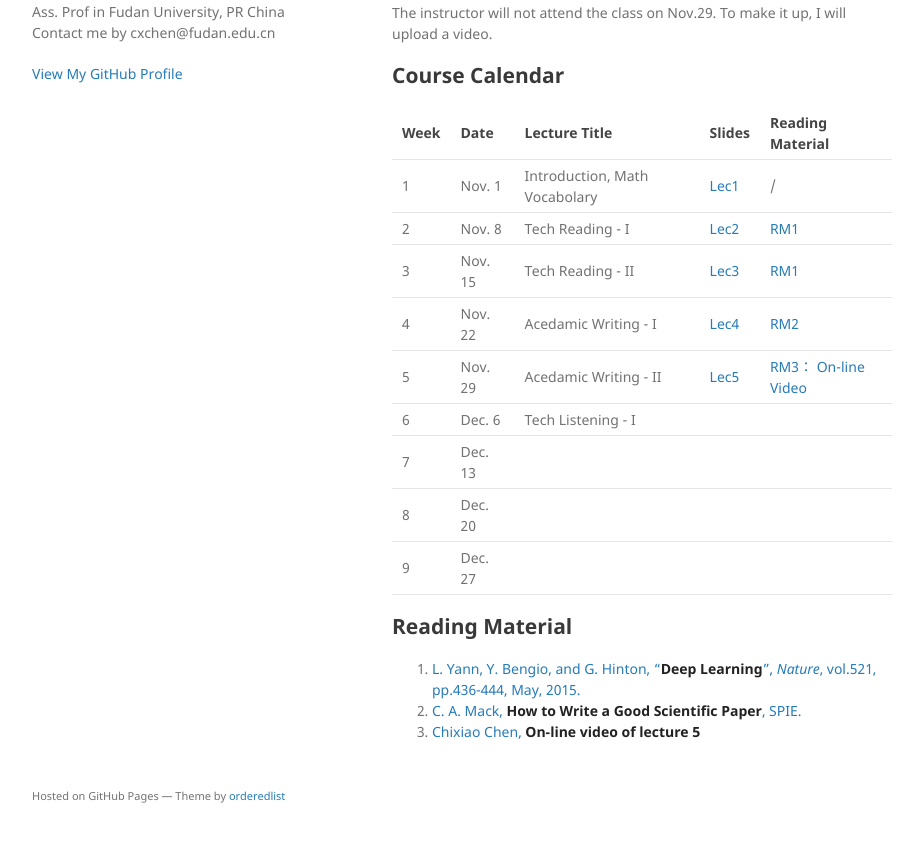
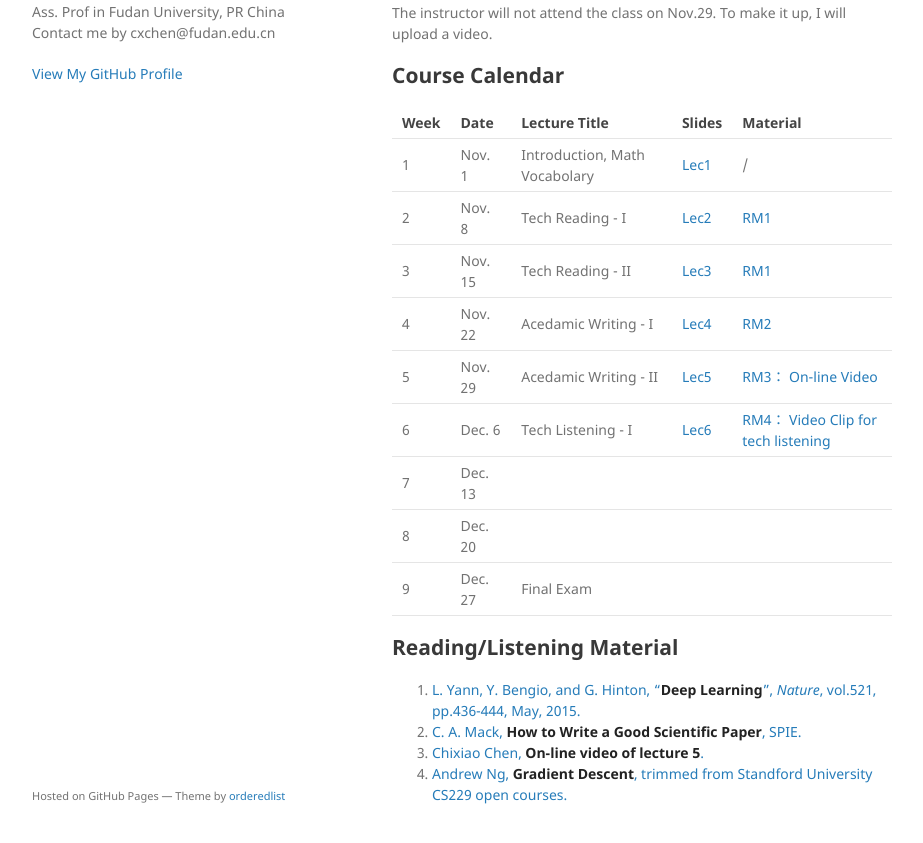
Before and after one commit to cihlab/cihlab.github.io, a Jekyll site: the page built from course/peng.md, in a window 1280 px wide and 1242 px high. Shown: the part 367-1210 px from the top of the window, without its empty margins (178-1101 px from the left). Built offline with Jekyll 4.4.1, drawn with Linux system fonts in a browser that asks for light colours; our own code applies the rules of GitHub Pages for plain Markdown files.

Commit message:
update lecture 6

```diff
--- a/course/peng.md
+++ b/course/peng.md
@@ -20,20 +20,21 @@ The instructor will not attend the class on Nov.29. To make it up, I will upload
 
 ## Course Calendar
 
- Week | Date | Lecture Title | Slides | Reading Material|
+ Week | Date | Lecture Title | Slides | Material|
  ---- |  ---- |-----|-----|----|
 1| Nov. 1 | Introduction, Math Vocabolary | [Lec1](./peng01.pdf) | / |
 2| Nov. 8 | Tech Reading - I |  [Lec2](./peng02.pdf) | [RM1](https://www.nature.com/articles/nature14539.pdf) |
 3| Nov. 15 | Tech Reading - II | [Lec3](./peng03.pdf) | [RM1](https://www.nature.com/articles/nature14539.pdf) |
 4| Nov. 22 | Acedamic Writing - I | [Lec4](./peng04.pdf)  | [RM2](https://spie.org/samples/9781510619142.pdf)|
 5| Nov. 29 | Acedamic Writing - II | [Lec5](./peng05.pdf)  | [RM3： On-line Video](http://oss.imux.top/lec5v.mp4)|
-6| Dec. 6 | Tech Listening - I |   |  |
+6| Dec. 6 | Tech Listening - I | [Lec6](./peng06.pdf)  |  [RM4： Video Clip for tech listening](http://oss.imux.top/listing_ng_gradient_decent.mp4) |
 7| Dec. 13 |   |   |  |
 8| Dec. 20 |   |   |  |
-9| Dec. 27 |   |   |  |
+9| Dec. 27 | Final Exam  |   |  |
 
-## Reading Material
+## Reading/Listening Material
 
 1. [L. Yann, Y. Bengio, and G. Hinton, "**Deep Learning**", *Nature*, vol.521, pp.436-444, May, 2015.](https://www.nature.com/articles/nature14539.pdf)
 2. [C. A. Mack, **How to Write a Good Scientific Paper**, SPIE.](https://spie.org/samples/9781510619142.pdf)
-3. [Chixiao Chen, **On-line video of lecture 5**](http://oss.imux.top/lec5v.mp4)
+3. [Chixiao Chen, **On-line video of lecture 5**.](http://oss.imux.top/lec5v.mp4)
+4. [Andrew Ng, **Gradient Descent**, trimmed from Standford University CS229 open courses.](https://oss.imux.top/listing_ng_gradient_decent.mp4)
```
